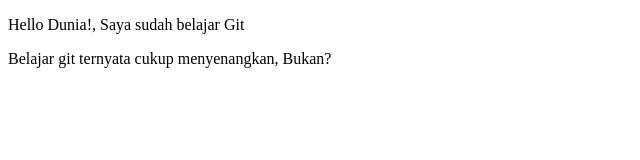
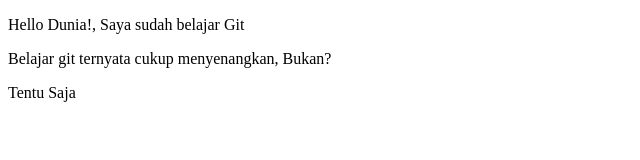
Before and after one commit to setiamuktiazizah/PROJET-01, a plain HTML site: page index.html in a window 1280 px wide. Shown: the full height of the page, 0-640 px from the left. Drawn offline with Linux system fonts and the light colour scheme.

Commit message:
Update index.html

```diff
--- a/index.html
+++ b/index.html
@@ -7,5 +7,6 @@
  <body>
  <p>Hello Dunia!, Saya sudah belajar Git</p>
  <p>Belajar git ternyata cukup menyenangkan, Bukan?</p>
+ <p>Tentu Saja</p>
  </body>
 </html>
```
